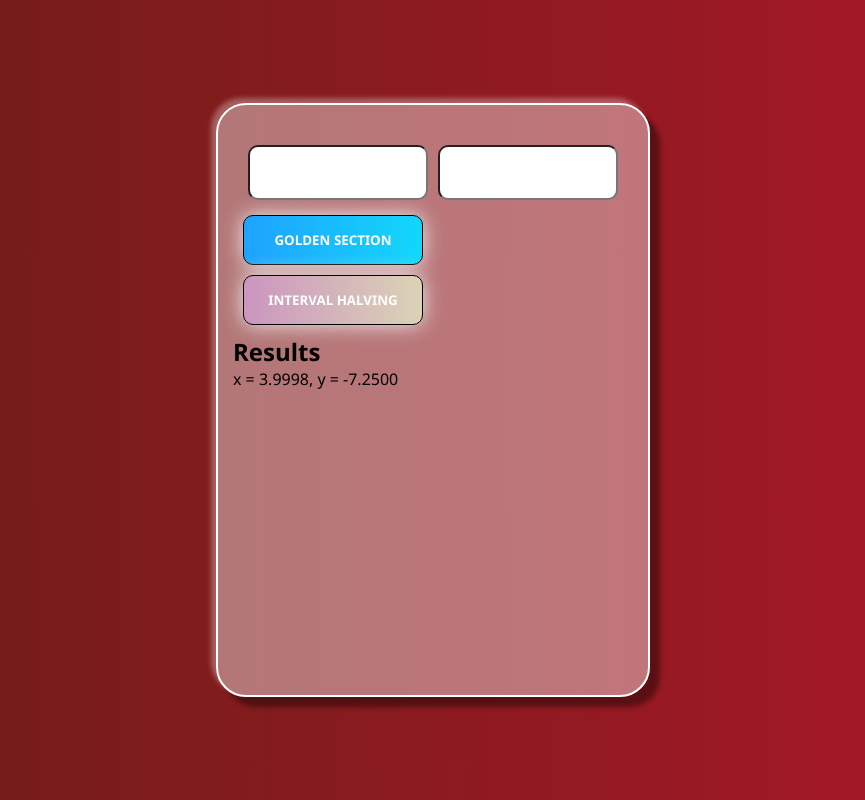
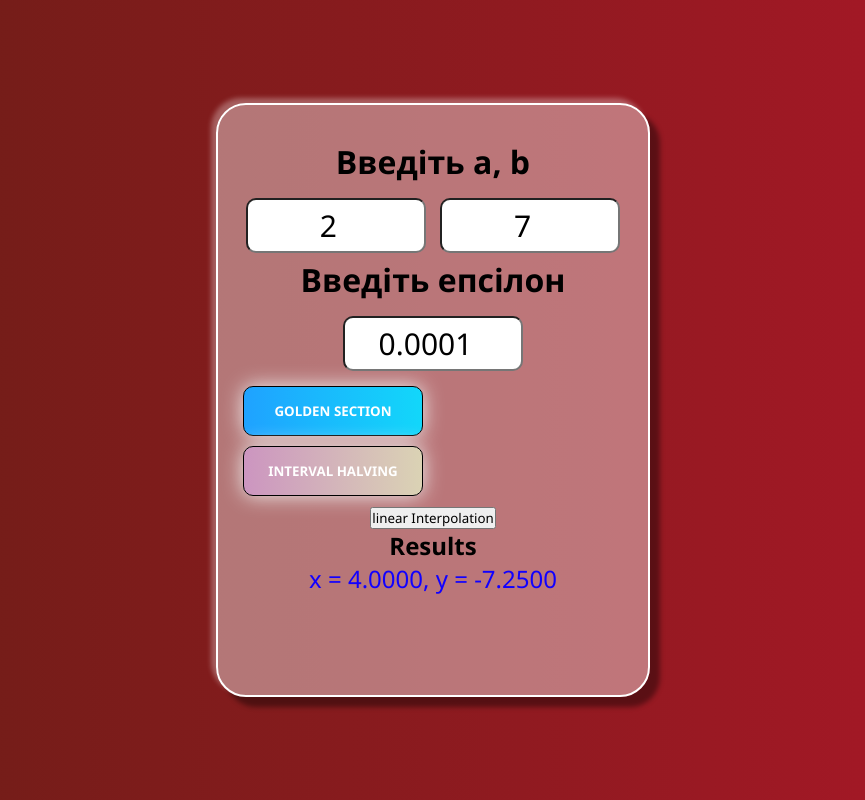
Before and after one commit to yuri-rudenko/local-minimum-of-functions, a plain HTML site: page index.html in a window 1280 px wide. Both pictures are taken after a click on the button "GOLDEN SECTION". Shown: the whole page, without its empty margins (207-1072 px from the left). Drawn offline with Linux system fonts and the light colour scheme.

Commit message:
added-linear-interpolation-and-styles

```diff
--- /dev/null
+++ b/functions/f.js
@@ -0,0 +1,7 @@
+export function f(x) {
+    return 1.3 * Math.pow(x, 2) - 10.4 * x + 13.55;
+  }
+
+export function fDerivative(x) {
+    return 2.6 * x - 10.4;
+  }
--- a/functions/goldenSection.js
+++ b/functions/goldenSection.js
@@ -1,8 +1,6 @@
-export function goldenSectionFunc() {
+import { f } from "./f.js";
 
-  function f(x) {
-      return 1.3 * Math.pow(x, 2) - 10.4 * x + 13.55;
-    }
+export function goldenSectionFunc(a, b, epsilon) {
 
   function goldenSection(a, b, epsilon) {
       const phi = (1 + Math.sqrt(5)) / 2; // Золотий перетин
@@ -24,11 +22,6 @@ export function goldenSectionFunc() {
       return (a + b) / 2;
     }
 
-    // Виклик функції для мінімізації
-    const a = 2; // Початковий інтервал
-    const b = 7; // Кінцевий інтервал
-    const epsilon = 0.001; // Точність
-
     const minPoint = goldenSection(a, b, epsilon);
     const minValue = f(minPoint);
 
--- a/functions/intervalHalving.js
+++ b/functions/intervalHalving.js
@@ -1,8 +1,6 @@
-export function intervalHalvingFunc() {
+import { f } from "./f.js";
 
-  function f(x) {
-    return 1.3 * Math.pow(x, 2) - 10.4 * x + 13.55;
-  }
+export function intervalHalvingFunc(a, b, epsilon) {
 
   function dichotomy(a, b, epsilon) {
     const delta = epsilon / 2;
@@ -21,10 +19,6 @@ export function intervalHalvingFunc() {
     return (a + b) / 2;
   }
 
-  const a = 2; // Початковий інтервал
-  const b = 7; // Кінцевий інтервал
-  const epsilon = 0.001; // Точність
-
   const minPoint = dichotomy(a, b, epsilon);
   const minValue = f(minPoint);
 
--- /dev/null
+++ b/functions/linearInterpolation.js
@@ -0,0 +1,25 @@
+import { f, fDerivative } from "./f.js";
+
+export function linearInterpolationFunc(a, b, epsilon) {
+
+    function linearInterpolation(a, b, epsilon) {
+      let x0 = a;
+      let x1 = b;
+      let x2;
+
+      do {
+        x2 = x1 - fDerivative(x1) * (x1 - x0) / (fDerivative(x1) - fDerivative(x0));
+        x0 = x1;
+        x1 = x2;
+      } while (Math.abs(fDerivative(x2)) > epsilon);
+
+      return x2;
+    }
+
+    const minPoint = linearInterpolation(a, b, epsilon);
+    const minValue = f(minPoint);
+
+    console.log(`Локальний мінімум функції знаходиться в точці x = ${minPoint.toFixed(4)}, y = ${minValue.toFixed(4)}`);
+
+    return (`x = ${minPoint.toFixed(4)}, y = ${minValue.toFixed(4)}`);
+  }
--- a/index.html
+++ b/index.html
@@ -9,13 +9,21 @@
 <body>
     <div class="content">
         <form action="">
-            <input name="" id="" type="number">
-            <input name="" id="" type="number">
+            <div class="div">
+                <h1>Введіть a, b</h1>
+                <input id="a" value="2" name="" id="" type="number">
+                <input id="b" value="7" name="" id="" type="number">
+            </div>
+            <div class="div">
+                <h1>Введіть епсілон</h1>
+                <input id="epsilon" value="0.0001" name="" id="" type="number">
+            </div>
         </form>
         <button class="goldenSection">golden Section</button>
         <button class="intervalHalving">interval Halving</button>
+        <button class="linearInterpolation">linear Interpolation</button>
         <h2>Results</h2>
-        <p class="results"></p>
+        <h2 class="results"></h2>
     </div>
     <script src="index.js" type="module"></script>
 </body>
--- a/index.js
+++ b/index.js
@@ -1,14 +1,43 @@
-import { intervalHalvingFunc } from "./functions/intervalHalving.js"
-import { goldenSectionFunc } from "./functions/goldenSection.js"
+import { intervalHalvingFunc } from "./functions/intervalHalving.js";
+import { goldenSectionFunc } from "./functions/goldenSection.js";
+import { linearInterpolationFunc } from "./functions/linearInterpolation.js";
 
-let golden = document.querySelector('.goldenSection')
-let interval = document.querySelector('.intervalHalving')
+let golden = document.querySelector('.goldenSection');
+let interval = document.querySelector('.intervalHalving');
+let linear = document.querySelector('.linearInterpolation')
 
-let results = document.querySelector('.results')
+function getValue() {
+    let a = parseFloat(document.querySelector('#a').value);
+    let b = parseFloat(document.querySelector('#b').value);
+    let epsilon = parseFloat(document.querySelector('#epsilon').value);
+
+    if(isNaN(a)) a = 2
+    if(isNaN(b)) b = 7
+    if(isNaN(epsilon)) epsilon = 0.0001
+
+    if(a>b) {
+        let c = a
+        a = b
+        b = c
+    }
+
+    console.log(`a = ${a}, b = ${b}, epsilon = ${epsilon}`)
+
+    return [a, b, epsilon];
+}
+
+let results = document.querySelector('.results');
 golden.addEventListener("click", () => {
-    results.innerHTML = goldenSectionFunc()
-})
+    const [a, b, epsilon] = getValue();
+    results.innerHTML = goldenSectionFunc(a, b, epsilon);
+});
 
 interval.addEventListener("click", () => {
-    results.innerHTML = intervalHalvingFunc()
-})
+    const [a, b, epsilon] = getValue();
+    results.innerHTML = intervalHalvingFunc(a, b, epsilon);
+});
+
+linear.addEventListener("click", () => {
+    const [a, b, epsilon] = getValue();
+    results.innerHTML = linearInterpolationFunc(a, b, epsilon);
+});
--- a/style.css
+++ b/style.css
@@ -2,6 +2,7 @@
     margin: 0;
     padding: 0;
     font-family:'Segoe UI', Tahoma, Geneva, Verdana, sans-serif;
+    text-align: center;
 }
 
 body {
@@ -26,7 +27,11 @@ body {
 .content form {
     margin-top: 20px;
     display: flex;
+    flex-wrap: wrap;
     justify-content: center;
+}
+.content form h1 {
+    margin-bottom: 10px;
 }
 .content form input {
     box-sizing: border-box;
@@ -84,3 +89,10 @@ body {
     color: #fff;
     text-decoration: none;
 }
+
+
+
+.results {
+    color: rgb(17, 0, 255);
+    font-weight: normal;
+}
```
